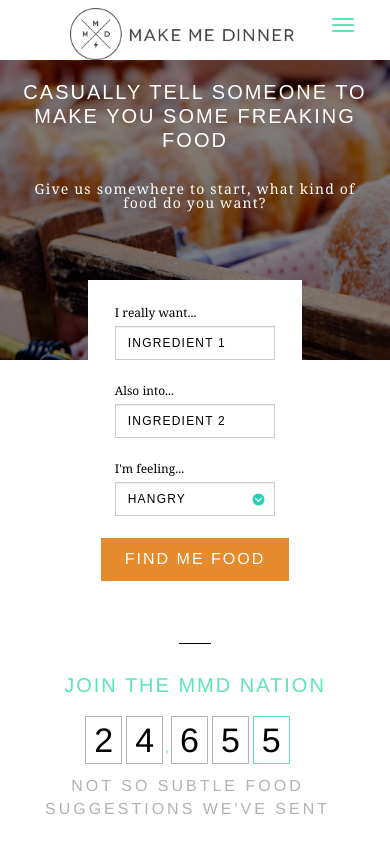
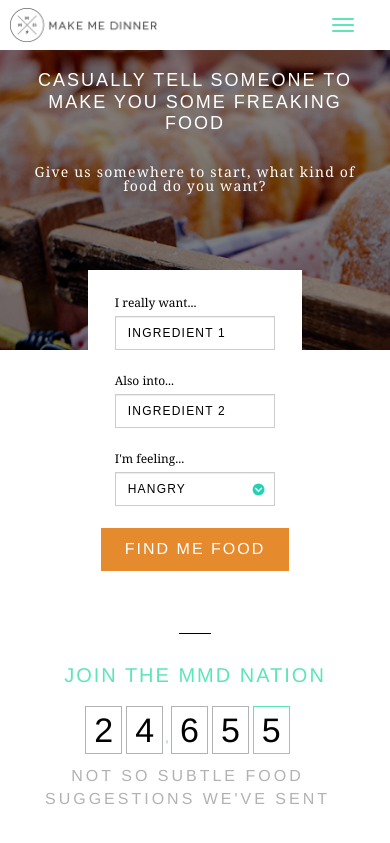
Before and after one commit to clarson283/tcg-test, a plain HTML site: page index.html in a window 390 px wide. Shown: the top 843 px of the page. Drawn offline with nearby package versions, Linux system fonts and the light colour scheme; some packages are replaced by stand-ins of ours.

Commit message:
top logo

```diff
--- a/main.css
+++ b/main.css
@@ -30,10 +30,8 @@
 }
 
 #top img {
-	height: 52px;
 	float: left;
 	margin-top: 8px;
-	padding-left: 60px;
 }
 
 #freaking-food {
@@ -524,10 +522,15 @@ footer {
    }
 
    #freaking-food p.text-uppercase {
-			font-size: 20px;
+			font-size: 18px;
 			letter-spacing: 2px;
 			line-height: 1.2;
 			font-family: Arial, sans-serif;
+	}
+
+	#top img {
+		padding-left: 0;
+		height: 34px;
 	}
 
 
@@ -565,6 +568,11 @@ footer {
 			letter-spacing: 3px;
 			line-height: 1.2;
 			font-family: Arial, sans-serif;
+	}
+
+	#top img {
+		height: 52px;
+		padding-left: 60px;
 	}
 
 	h1.headliner {
```
